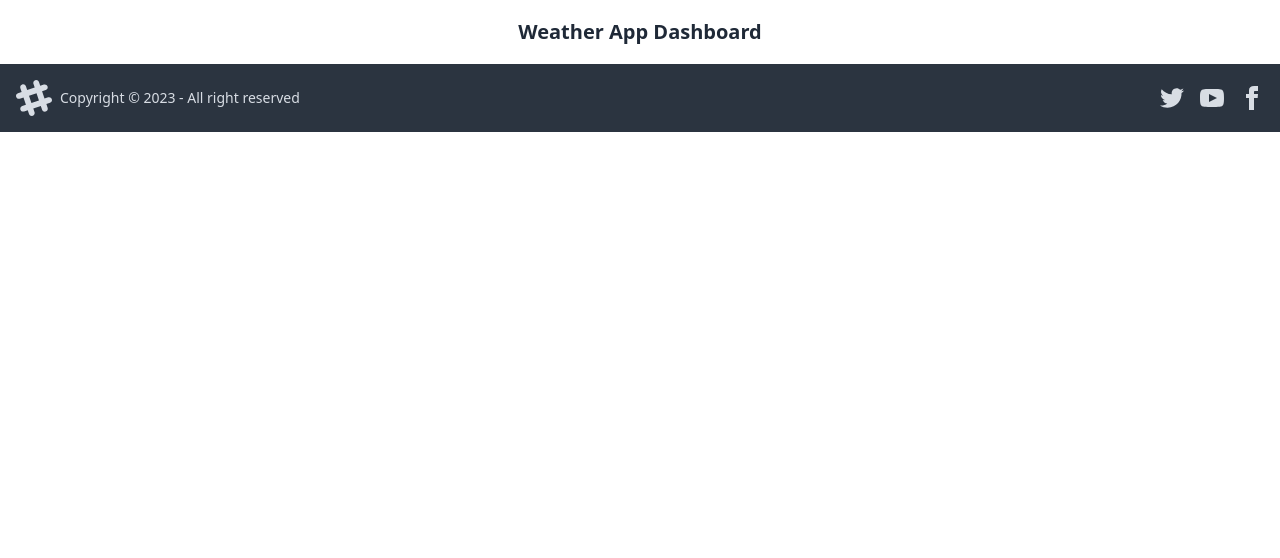
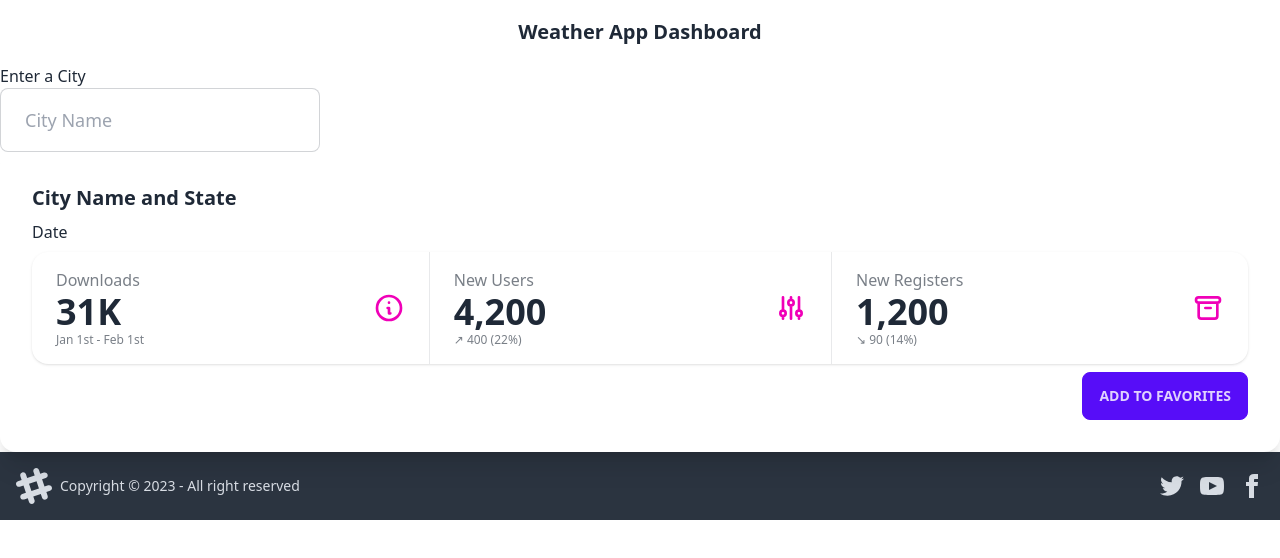
Before and after one commit to adam-brannon09/weather-app-v2.0, a React (Create React App) app: page /dashboard in a window 1280 px wide. Shown: the top 558 px of the page. Built offline with nearby package versions, Linux system fonts and the light colour scheme; the HTML template or start-up script is replaced by a standard one.

Commit message:
added components

```diff
--- a/package.json
+++ b/package.json
@@ -8,6 +8,7 @@
     "@testing-library/user-event": "^13.5.0",
     "react": "^18.2.0",
     "react-dom": "^18.2.0",
+    "react-icons": "^4.11.0",
     "react-router-dom": "^6.16.0",
     "react-scripts": "5.0.1",
     "web-vitals": "^2.1.4"
--- a/src/App.js
+++ b/src/App.js
@@ -1,5 +1,6 @@
 import Dashboard from "./pages/Dashboard";
 import Welcome from "./pages/Welcome";
+import NotFound from "./pages/NotFound";
 import { BrowserRouter as Router, Route, Routes } from "react-router-dom";
 
 
@@ -10,6 +11,8 @@ function App() {
         <Routes>
           <Route path="/" element={<Welcome />} />
           <Route path="/dashboard" element={<Dashboard />} />
+          <Route path="/not-found" element={<NotFound />} />
+          <Route path="*" element={<NotFound />} />
         </Routes>
       </Router>
     </>
--- /dev/null
+++ b/src/components/Favorites.jsx
@@ -0,0 +1,6 @@
+function Favorites() {
+    return (
+        <div>Favorites</div>
+    )
+}
+export default Favorites
--- /dev/null
+++ b/src/components/Forecast.jsx
@@ -0,0 +1,47 @@
+import weatherIcon from '../assets/weather.png'
+function Forecast() {
+    return (
+        <div className="card card-side bg-base-100 shadow-xl">
+
+            <div className="card-body">
+                <h2 className="card-title">City Name and State</h2>
+                <p>Date</p>
+                <div className="stats shadow">
+
+                    <div className="stat">
+                        <div className="stat-figure text-secondary">
+                            <svg xmlns="http://www.w3.org/2000/svg" fill="none" viewBox="0 0 24 24" className="inline-block w-8 h-8 stroke-current"><path strokeLinecap="round" strokeLinejoin="round" strokeWidth="2" d="M13 16h-1v-4h-1m1-4h.01M21 12a9 9 0 11-18 0 9 9 0 0118 0z"></path></svg>
+                        </div>
+                        <div className="stat-title">Downloads</div>
+                        <div className="stat-value">31K</div>
+                        <div className="stat-desc">Jan 1st - Feb 1st</div>
+                    </div>
+
+                    <div className="stat">
+                        <div className="stat-figure text-secondary">
+                            <svg xmlns="http://www.w3.org/2000/svg" fill="none" viewBox="0 0 24 24" className="inline-block w-8 h-8 stroke-current"><path strokeLinecap="round" strokeLinejoin="round" strokeWidth="2" d="M12 6V4m0 2a2 2 0 100 4m0-4a2 2 0 110 4m-6 8a2 2 0 100-4m0 4a2 2 0 110-4m0 4v2m0-6V4m6 6v10m6-2a2 2 0 100-4m0 4a2 2 0 110-4m0 4v2m0-6V4"></path></svg>
+                        </div>
+                        <div className="stat-title">New Users</div>
+                        <div className="stat-value">4,200</div>
+                        <div className="stat-desc">↗︎ 400 (22%)</div>
+                    </div>
+
+                    <div className="stat">
+                        <div className="stat-figure text-secondary">
+                            <svg xmlns="http://www.w3.org/2000/svg" fill="none" viewBox="0 0 24 24" className="inline-block w-8 h-8 stroke-current"><path strokeLinecap="round" strokeLinejoin="round" strokeWidth="2" d="M5 8h14M5 8a2 2 0 110-4h14a2 2 0 110 4M5 8v10a2 2 0 002 2h10a2 2 0 002-2V8m-9 4h4"></path></svg>
+                        </div>
+                        <div className="stat-title">New Registers</div>
+                        <div className="stat-value">1,200</div>
+                        <div className="stat-desc">↘︎ 90 (14%)</div>
+                    </div>
+
+                </div>
+
+                <div className="card-actions justify-end">
+                    <button className="btn btn-primary">Add To Favorites</button>
+                </div>
+            </div>
+        </div>
+    )
+}
+export default Forecast
--- a/src/components/Header.jsx
+++ b/src/components/Header.jsx
@@ -1,8 +1,12 @@
+import { Link } from 'react-router-dom'
+
 function Header() {
     return (
-        <div className="navbar bg-base-100 text-center ">
+        <Link to={'/'} className="navbar bg-base-100 text-center ">
             <span className="mx-auto"><a className="btn btn-ghost normal-case text-xl ">Weather App Dashboard</a></span>
-        </div>
+        </Link>
+
+
     )
 }
 export default Header
--- /dev/null
+++ b/src/components/Search.jsx
@@ -0,0 +1,17 @@
+function Search() {
+    return (
+        <div>
+            <form>
+                <div className="form-control">
+                    <div className="relative">
+                        <label htmlFor="">Enter a City</label>
+                        <br />
+                        <input type="text" placeholder="City Name" className="input input-bordered input-lg w-full max-w-xs" />
+                    </div>
+                </div>
+            </form>
+
+        </div>
+    )
+}
+export default Search
--- a/src/pages/Dashboard.jsx
+++ b/src/pages/Dashboard.jsx
@@ -1,11 +1,14 @@
 import Header from "../components/Header"
 import Footer from "../components/Footer"
+import Search from "../components/Search"
+import Forecast from "../components/Forecast"
 
 function Dashboard() {
     return (
         <>
             <Header />
-
+            <Search />
+            <Forecast />
             <Footer />
         </>
     )
--- /dev/null
+++ b/src/pages/NotFound.jsx
@@ -0,0 +1,20 @@
+import { Link } from 'react-router-dom'
+import { FaFrownOpen } from 'react-icons/fa'
+function NotFound() {
+    return (
+        <div className="hero min-h-screen bg-base-200">
+            <div className="hero-content text-center">
+                <div className="max-w-md">
+                    <FaFrownOpen className="mx-auto inline-block w-20 h-20 text-primary-600" />
+                    <h1 className="text-5xl font-bold">Oops!</h1>
+                    <p className="py-6">404 - Page not found! </p>
+                    <Link to='/dashboard'>
+                        <button className="btn btn-primary">Back To Dashboard</button>
+                    </Link>
+
+                </div>
+            </div>
+        </div>
+    )
+}
+export default NotFound
```
Also changed, not shown: src/assets/weather.png (added), 1 other file (tests, documents, lock files or other folders).
